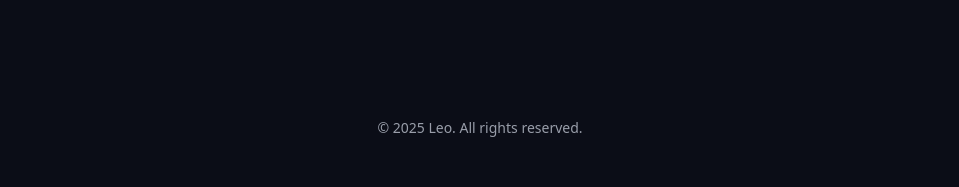
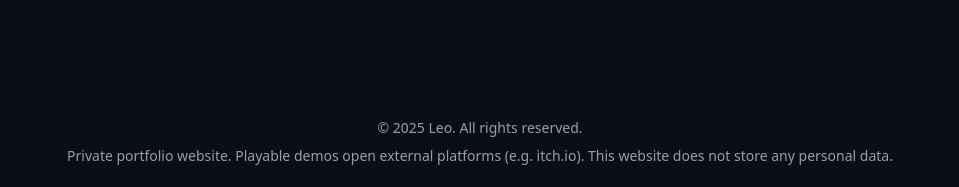
Before and after one commit to 062Leo/dev-portfolio-nextjs, a Next.js app in the folder portfolio-app/: page /projects/broforce-clone in a window 1280 px wide. Shown: the part 3899-4086 px from the top of the page, without its empty margins (160-1119 px from the left). Before the commit the page ends 4061 px from the top, so only its background shows below. Built offline with nearby package versions, Linux system fonts and the light colour scheme.

Commit message:
footer infos und contatct fix

```diff
--- a/portfolio-app/src/app/layout.tsx
+++ b/portfolio-app/src/app/layout.tsx
@@ -1,17 +1,6 @@
 import type { Metadata } from "next";
-import { Geist, Geist_Mono } from "next/font/google";
 import "./globals.css";
 import { LanguageProvider } from "@/context/LanguageContext";
-
-const geistSans = Geist({
-  variable: "--font-geist-sans",
-  subsets: ["latin"],
-});
-
-const geistMono = Geist_Mono({
-  variable: "--font-geist-mono",
-  subsets: ["latin"],
-});
 
 export const metadata: Metadata = {
   title: "Create Next App",
@@ -25,9 +14,7 @@ export default function RootLayout({
 }>) {
   return (
     <html lang="en">
-      <body
-        className={`${geistSans.variable} ${geistMono.variable} antialiased`}
-      >
+      <body className="antialiased">
         <LanguageProvider>{children}</LanguageProvider>
       </body>
     </html>
--- a/portfolio-app/src/components/ContactSection.tsx
+++ b/portfolio-app/src/components/ContactSection.tsx
@@ -19,8 +19,6 @@ export function ContactSection() {
   }, []);
 
   const colors = useThemeColors(isDarkMode);
-
-  const isFormEnabled = false;
 
   return (
     <section id="contact" className="relative px-4 py-24">
@@ -53,13 +51,11 @@ export function ContactSection() {
             <div className="pointer-events-none opacity-60">
             </div>
 
-            {!isFormEnabled && (
-              <div className="pointer-events-none absolute inset-0 flex items-center justify-center">
-                <div className="rounded-full border px-6 py-2 text-sm font-semibold uppercase tracking-wide">
-                  {language === "de" ? "Bald verfügbar" : "Coming Soon"}
-                </div>
+            <div className="pointer-events-none absolute inset-0 flex items-center justify-center">
+              <div className="rounded-full border px-6 py-2 text-sm font-semibold uppercase tracking-wide">
+                {language === "de" ? "Bald verfügbar" : "Coming Soon"}
               </div>
-            )}
+            </div>
           </div>
         </div>
       </div>
--- a/portfolio-app/src/components/Footer.tsx
+++ b/portfolio-app/src/components/Footer.tsx
@@ -14,8 +14,15 @@ export function Footer() {
 
   return (
     <footer className="px-4 pb-6 pt-12 text-center text-sm text-foreground/70">
-      © {new Date().getFullYear()} Leo. {" "}
-      {language === "de" ? "Alle Rechte vorbehalten." : "All rights reserved."}
+      <div>
+        © {new Date().getFullYear()} Leo. {" "}
+        {language === "de" ? "Alle Rechte vorbehalten." : "All rights reserved."}
+      </div>
+      <div className="mt-2">
+        {language === "de"
+          ? "Private Portfolio-Website. Spielbare Demos öffnen externe Plattformen (z.B. itch.io). Diese Website speichert keine personenbezogenen Daten."
+          : "Private portfolio website. Playable demos open external platforms (e.g. itch.io). This website does not store any personal data."}
+      </div>
     </footer>
   );
 }
```
